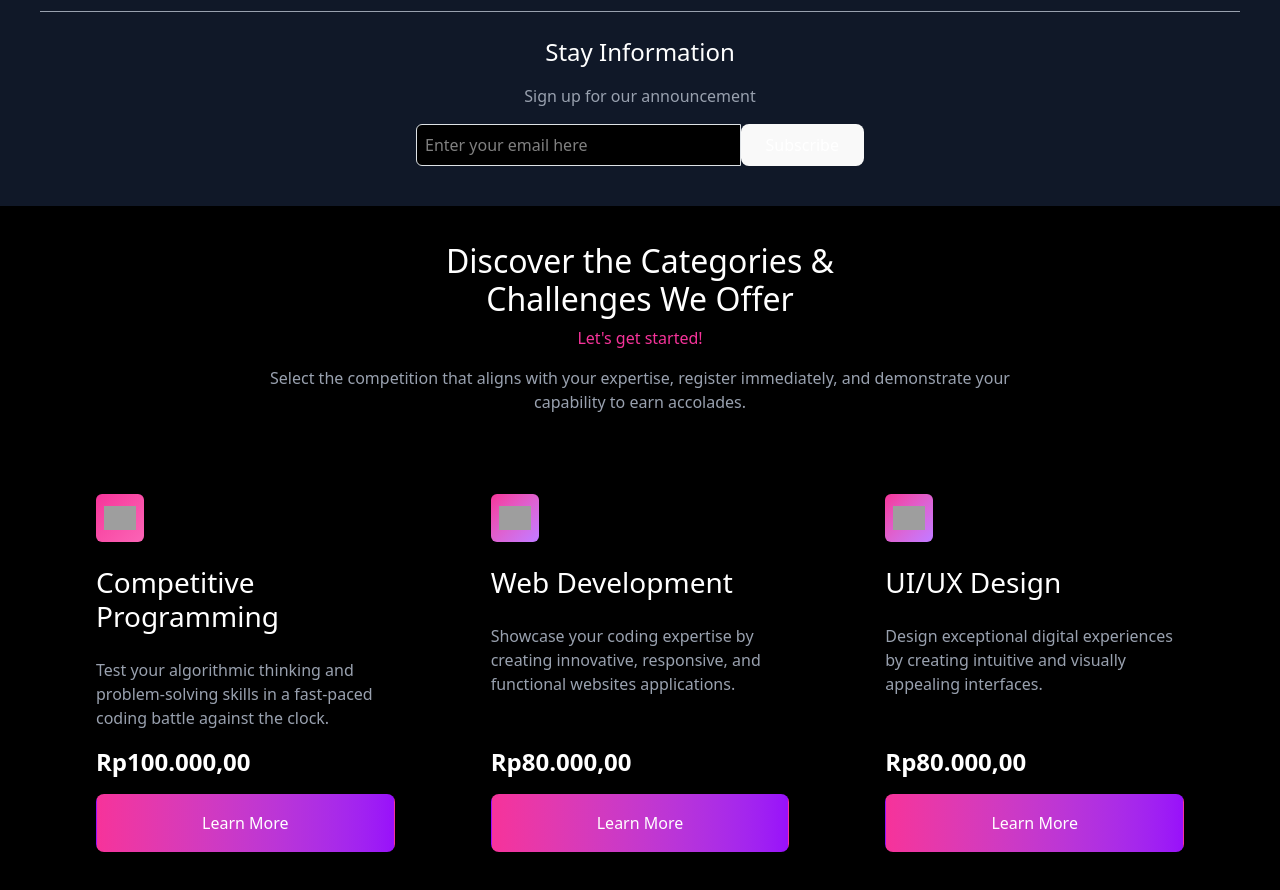
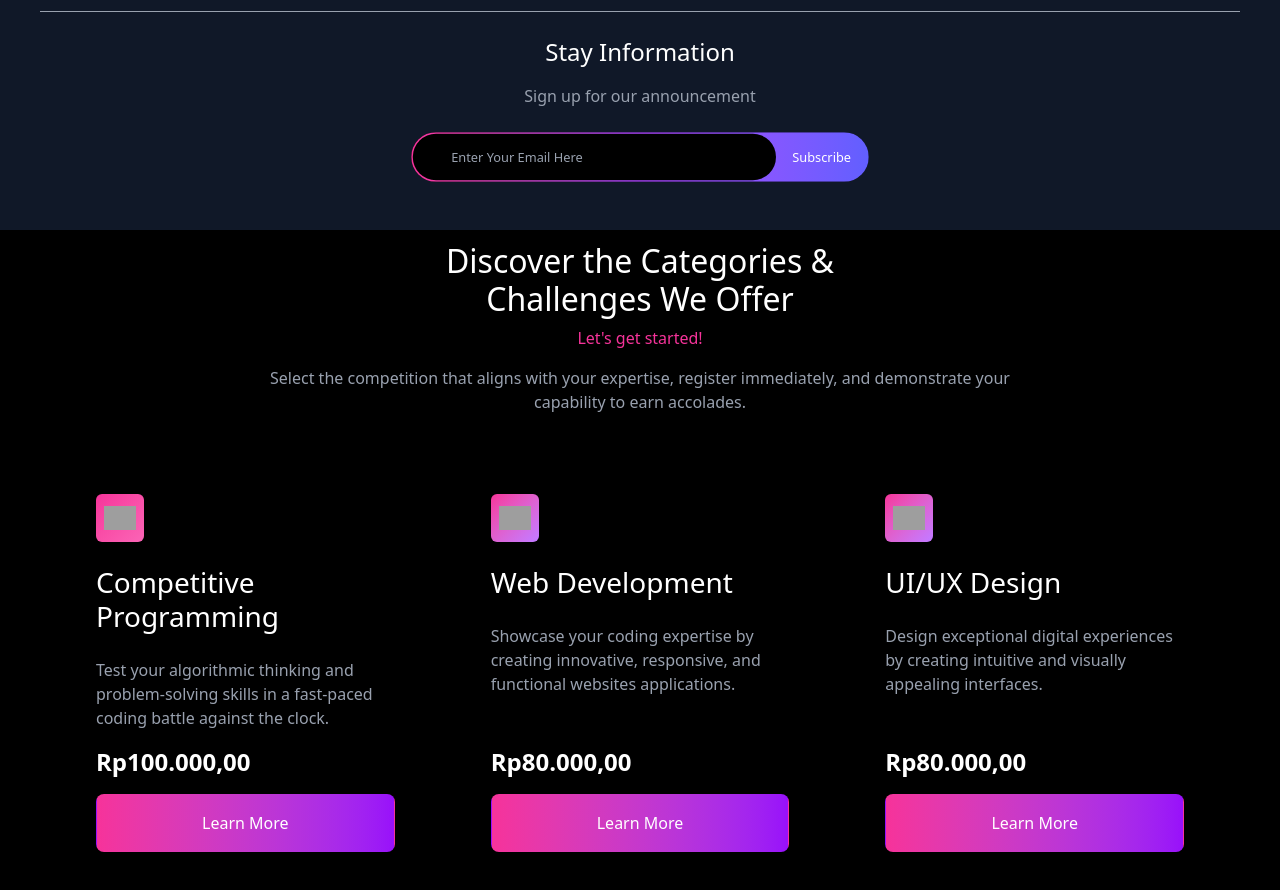
Before and after one commit to Safmica/competition_website, a React (Vite) app in the folder front-end/my-app/: page /home in a window 1280 px wide. Shown: the part 1040-1930 px from the top of the page. Built offline with nearby package versions, Linux system fonts and the light colour scheme; grey boxes are pictures that could not be loaded.

Commit message:
footer and payment done

```diff
--- a/front-end/my-app/src/components/footer.jsx
+++ b/front-end/my-app/src/components/footer.jsx
@@ -62,18 +62,23 @@ const Footer = () => {
       </div>
 
       <div className="mt-10 border-t  pt-6">
-        <p className="text-center text-white font-reguler text-2xl gap-1"> Stay Information </p>
+        <p className="text-center text-white font-reguler text-2xl gap-1">
+          {" "}
+          Stay Information{" "}
+        </p>
         <p className="text-center ">Sign up for our announcement</p>
-        <form className="flex items-center max-w-md mx-auto border-purple-500">
-          <input
-            type="email"
-            placeholder="Enter your email here"
-            className="flex-1 p-2 rounded-l-md bg-black border  text-white"
-          />
-          <button className="bg-pink-500 hover:bg-pink-600 text-white px-4 py-2 rounded-r-md">
-            Subscribe
-          </button>
-        </form>
+        <div class="flex items-center justify-center scale-80">
+          <div class="flex w-full max-w-xl overflow-hidden rounded-full border-2 border-transparent bg-black bg-clip-padding p-[2px] bg-gradient-to-r from-pink-500 via-purple-500 to-indigo-500">
+            <input
+              type="email"
+              placeholder="Enter Your Email Here"
+              class="flex-grow rounded-full px-5 py-3 text-white bg-black text-sm placeholder-gray-400 outline-none border-none"
+            />
+            <button class="ml-2 rounded-full bg-transparent px-6 py-3 text-sm font-semibold text-white hover:opacity-90 transition ">
+              Subscribe
+            </button>
+          </div>
+        </div>
       </div>
     </footer>
   );
```
